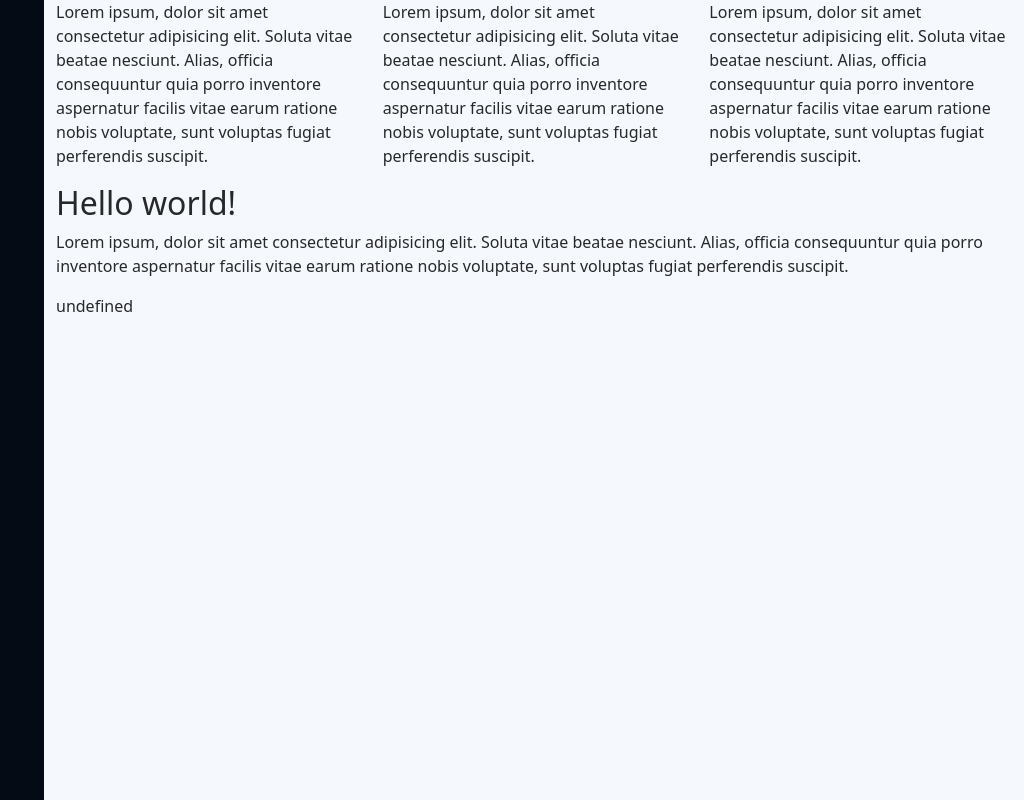
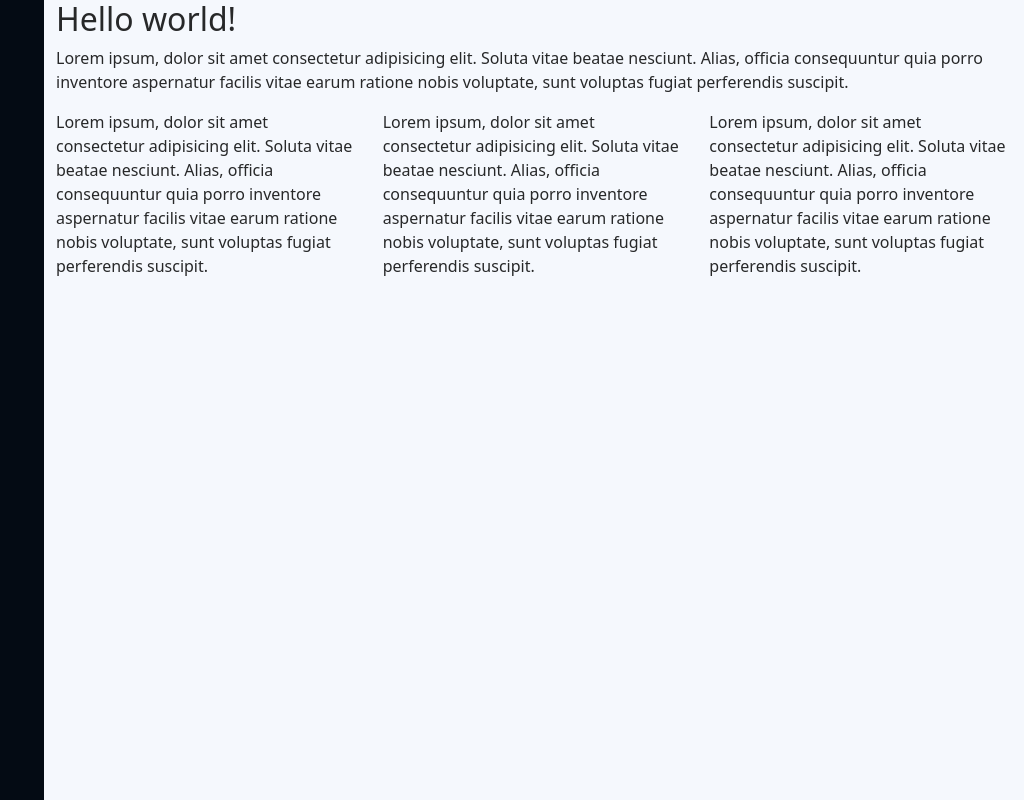
Before and after one commit to dimaurbanovich/cv, a plain HTML site: page index.html in a window 1280 px wide. Shown: the whole page, without its empty margins (256-1280 px from the left). Drawn offline with nearby package versions, Linux system fonts and the light colour scheme.

Commit message:
add columns to index.js

```diff
--- a/index.html
+++ b/index.html
@@ -15,19 +15,6 @@
       <header id="header" class="header"></header>
       <main id="cv" class="content">
 
-
-
-          <section class="row">
-            <div class="col-sm">
-              <p>Lorem ipsum, dolor sit amet consectetur adipisicing elit. Soluta vitae beatae nesciunt. Alias, officia consequuntur quia porro inventore aspernatur facilis vitae earum ratione nobis voluptate, sunt voluptas fugiat perferendis suscipit.</p>
-            </div>
-            <div class="col-sm">
-              <p>Lorem ipsum, dolor sit amet consectetur adipisicing elit. Soluta vitae beatae nesciunt. Alias, officia consequuntur quia porro inventore aspernatur facilis vitae earum ratione nobis voluptate, sunt voluptas fugiat perferendis suscipit.</p>
-            </div>
-            <div class="col-sm">
-              <p>Lorem ipsum, dolor sit amet consectetur adipisicing elit. Soluta vitae beatae nesciunt. Alias, officia consequuntur quia porro inventore aspernatur facilis vitae earum ratione nobis voluptate, sunt voluptas fugiat perferendis suscipit.</p>
-            </div>
-          </section>
       </main>
     </div>
 
--- a/index.js
+++ b/index.js
@@ -51,10 +51,13 @@ function text(section) {
 function columns(section) {
     const html = section.value.map(
         item => {
-            return `
-            <div class="col-sm">
-                <p>${section.value}</p>
-            </div>`
+            return `<div class="col-sm"><p>${item}</p></div>`
         }
-    )
+    );
+    console.log(html)
+    return `
+    <section class="row">
+        ${html.join('')}
+    </section>
+    `;
 }
```
